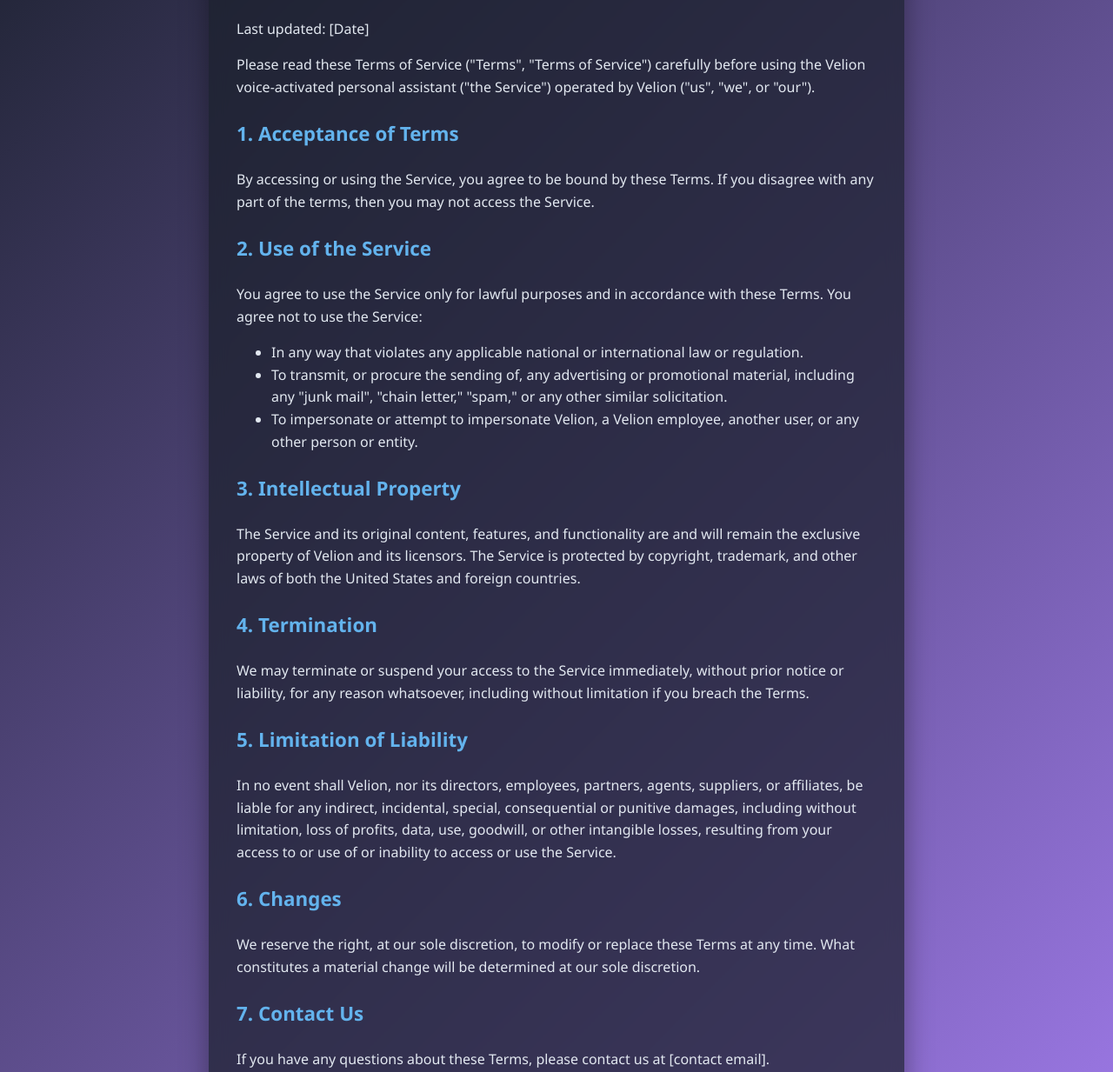
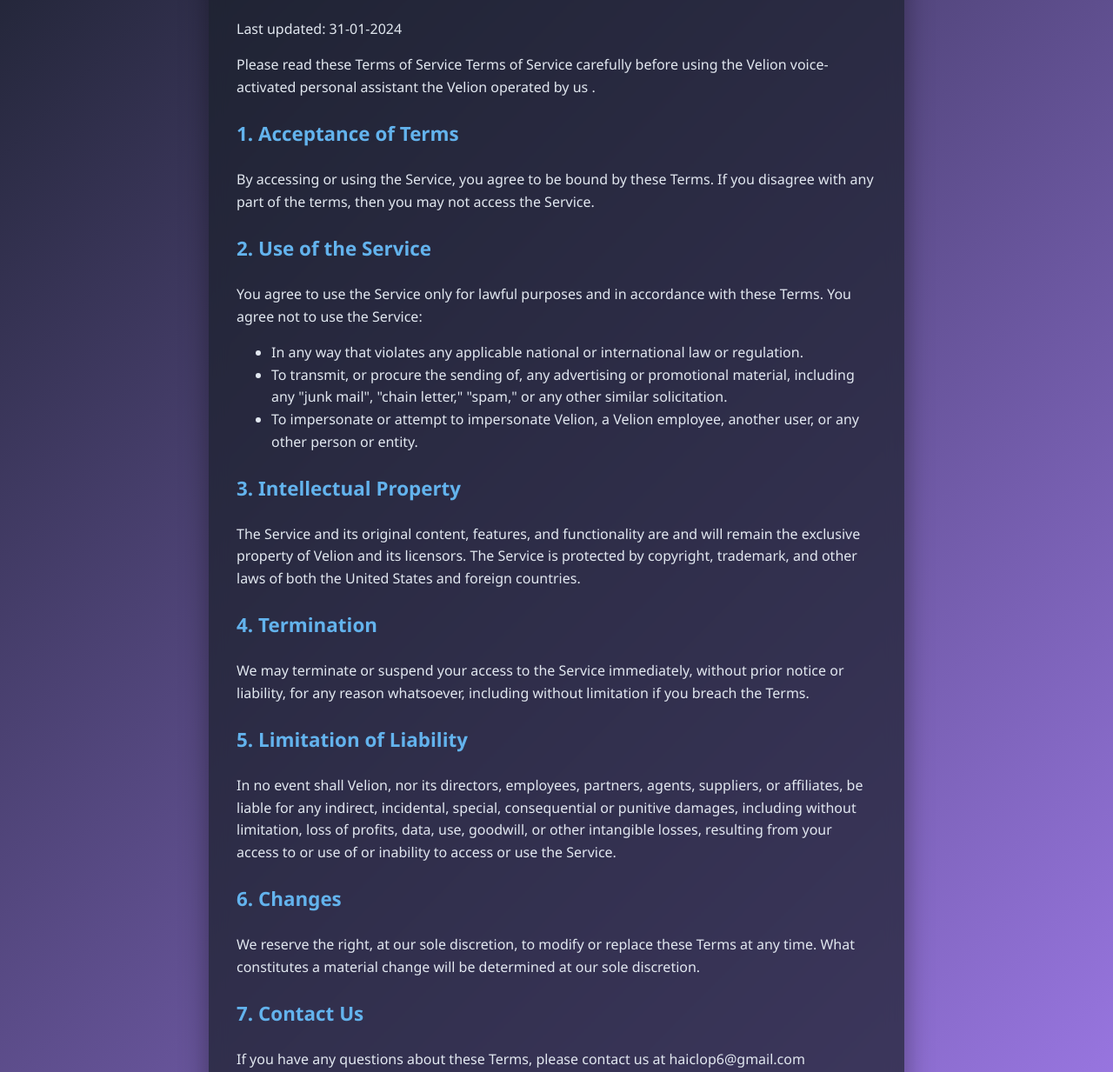
Before and after one commit to HaiCLOP/Velion-Assistant, a plain HTML site: page tos.html in a window 1280 px wide. Shown: the part 227-1460 px from the top of the page at 87% size. Drawn offline with Linux system fonts and the light colour scheme.

Commit message:
Update tos.html

```diff
--- a/tos.html
+++ b/tos.html
@@ -121,8 +121,8 @@
         <main>
             <section>
                 <h2>Terms of Service</h2>
-                <p>Last updated: [Date]</p>
-                <p>Please read these Terms of Service ("Terms", "Terms of Service") carefully before using the Velion voice-activated personal assistant ("the Service") operated by Velion ("us", "we", or "our").</p>
+                <p>Last updated: 31-01-2024</p>
+                <p>Please read these Terms of Service Terms of Service carefully before using the Velion voice-activated personal assistant the Velion operated by us .</p>
 
                 <h3>1. Acceptance of Terms</h3>
                 <p>By accessing or using the Service, you agree to be bound by these Terms. If you disagree with any part of the terms, then you may not access the Service.</p>
@@ -148,7 +148,7 @@
                 <p>We reserve the right, at our sole discretion, to modify or replace these Terms at any time. What constitutes a material change will be determined at our sole discretion.</p>
 
                 <h3>7. Contact Us</h3>
-                <p>If you have any questions about these Terms, please contact us at [contact email].</p>
+                <p>If you have any questions about these Terms, please contact us at haiclop6@gmail.com</p>
             </section>
         </main>
     </div>
```
